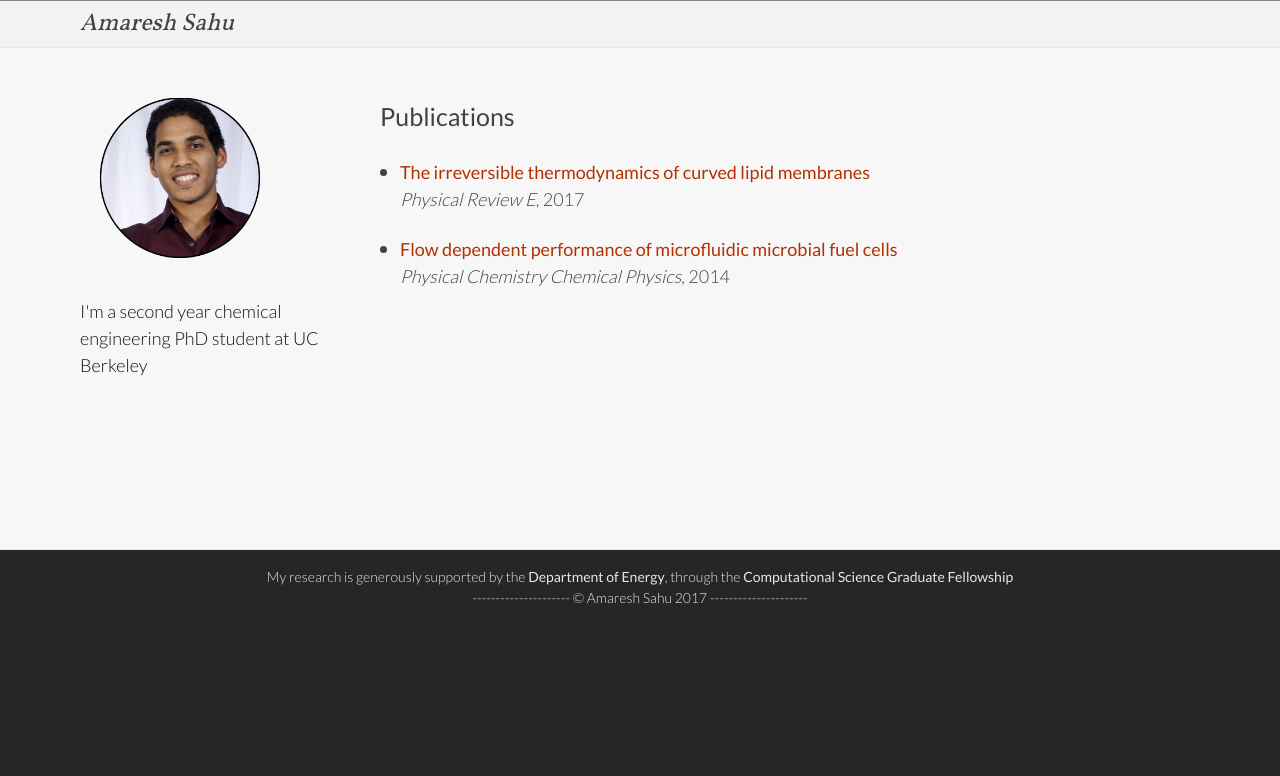
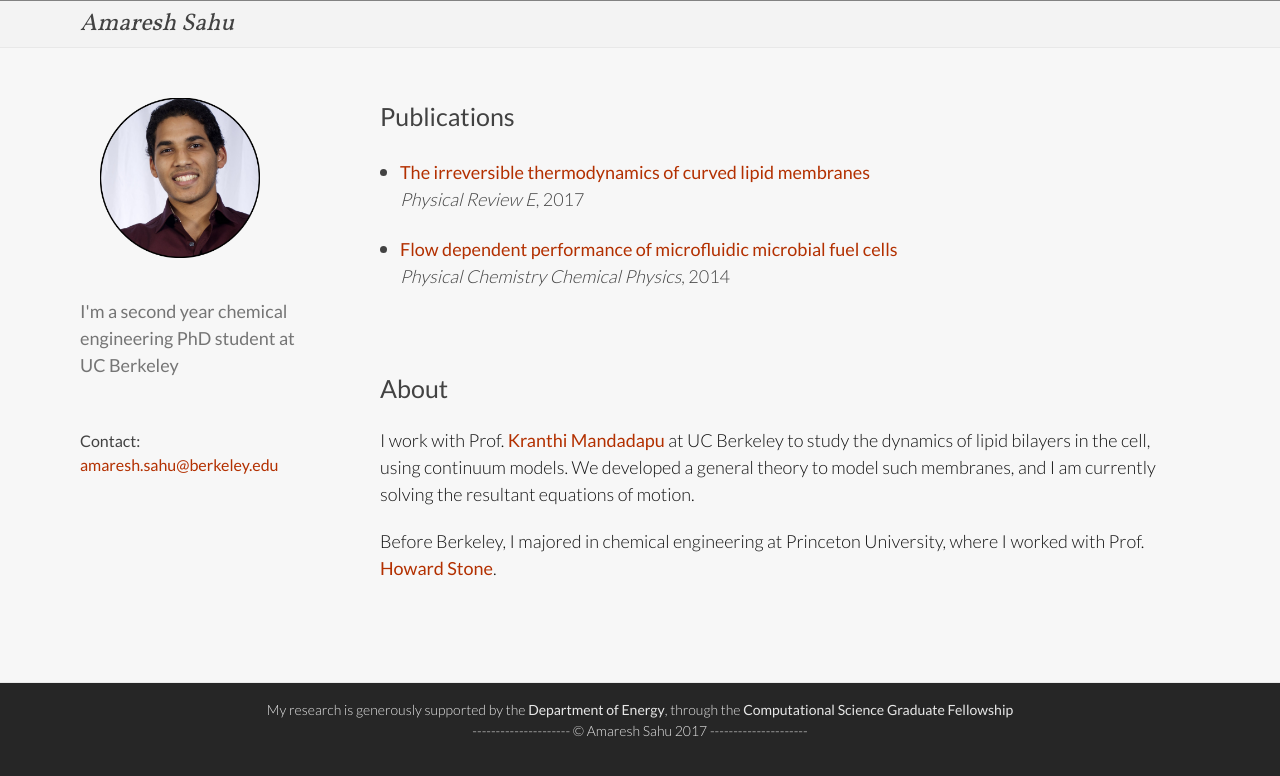
Before and after one commit to amaresh-sahu/amaresh-sahu.github.io, a Jekyll site: the page built from index.html, in a window 1280 px wide. Shown: the top 776 px of the page. Built offline with Jekyll 4.4.1, drawn with Linux system fonts in a browser that asks for light colours.

Commit message:
add about info to home page

```diff
--- a/_sass/_base.scss
+++ b/_sass/_base.scss
@@ -151,18 +151,18 @@ pre {
  * Wrapper
  */
 .wrapper {
-    max-width: -webkit-calc(1200px - (#{$spacing-unit} * 2));
-    max-width:         calc(1200px - (#{$spacing-unit} * 2));
+    max-width: -webkit-calc(1200px - (#{$spacing-unit} * 3));
+    max-width:         calc(1200px - (#{$spacing-unit} * 3));
     margin-right: auto;
     margin-left: auto;
-    padding-right: $spacing-unit;
+    padding-right: $spacing-unit * 2;
     padding-left: $spacing-unit;
     @extend %clearfix;
 
     @include media-query($on-laptop) {
-        max-width: -webkit-calc(1200px - (#{$spacing-unit}));
-        max-width:         calc(1200px - (#{$spacing-unit}));
-        padding-right: $spacing-unit / 2;
+        max-width: -webkit-calc(1200px - (#{$spacing-unit} * 2));
+        max-width:         calc(1200px - (#{$spacing-unit} * 2));
+        padding-right: $spacing-unit * 1.5;
         padding-left: $spacing-unit / 2;
     }
 
--- a/_sass/_layout.scss
+++ b/_sass/_layout.scss
@@ -127,6 +127,7 @@
     //padding: $spacing-unit 0;
 	margin-left: 300px;
     font-weight: 300;
+	margin-bottom: 2.5 * $spacing-unit;
 }
 
 .page-heading {
@@ -243,6 +244,18 @@
 		width: 6 * $spacing-unit;
 		float: left;
 
+		h5 {
+			font-size: 18px;
+			font-weight: 400;
+			color: $grey-color-slightly-dark;
+		}
+
+		p {
+			font-weight: 400;
+			font-size:16px;
+			color: $grey-color-dark;
+		}
+
 		img {
 			margin-bottom: 1.0 * $spacing-unit;
 			margin-left: 0.5 * $spacing-unit;
@@ -252,9 +265,6 @@
         text-align: left;
         padding-top: 1.25 * $spacing-unit;
         padding-bottom: 3.75 * $spacing-unit;
-		//padding-left: 2.0 * $spacing-unit;
-		//padding-right: 1.0 * $spacing-unit;
-        //background-color: $background-color-medium;
 
 		@include media-query($on-palm) {
 			padding-top: 2 * $spacing-unit;
@@ -263,7 +273,6 @@
     }
 
     .publications {
-
 
         ul {
             list-style-position: outside;
@@ -285,6 +294,11 @@
 		}
 
     }
+
+	.about {
+		margin-top: 2.0 * $spacing-unit;
+	}
+
 
 }
 
--- a/index.html
+++ b/index.html
@@ -7,8 +7,15 @@ layout: index
 	<div class="wrapper">
 		<div class="intro">
 			<img src="/assets/circle-profile-medium.png" alt="Amaresh Sahu">
+			<h5>
+				I'm a second year chemical engineering PhD student at UC Berkeley
+			</h5>
+			</br>
 			<p>
-				I'm a second year chemical engineering PhD student at UC Berkeley
+				Contact:
+				<a href="mailto:amaresh.sahu@berkeley.edu">
+					amaresh.sahu@berkeley.edu
+				</a>
 			</p>
 		</div>
 		<div class="page-content">
@@ -31,6 +38,23 @@ layout: index
 					</li>
 				</ul>
 			</div>
+			<div class="about">
+				<h1>
+					About
+				</h1>
+				<p>
+				I work with Prof. <a href="http://www.cchem.berkeley.edu/kranthi/" target="_blank">
+					Kranthi Mandadapu</a>
+				at UC Berkeley to study the dynamics of lipid bilayers in the cell, using continuum models.
+				We developed a general theory to model such membranes, and I am currently solving the resultant
+				equations of motion.
+				</p>
+				<p>
+				Before Berkeley, I majored in chemical engineering at Princeton University, where I worked
+				with Prof. <a <href="" target="_blank">
+					Howard Stone</a>.
+				</p>
+			</div>
 		</div>
 	</div>
 
```
